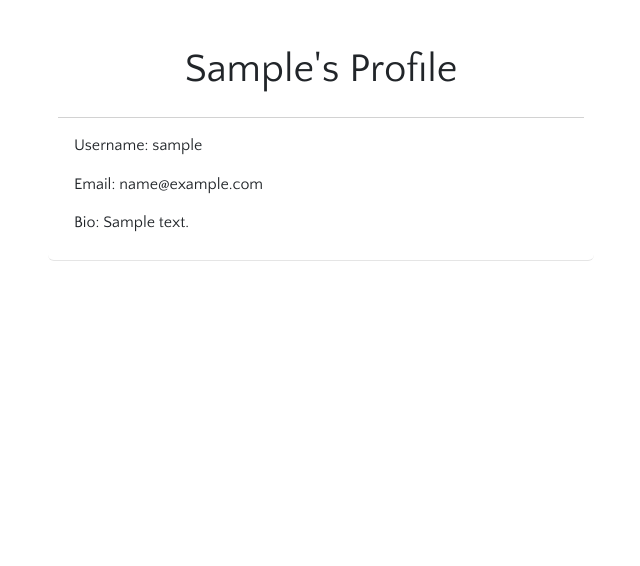
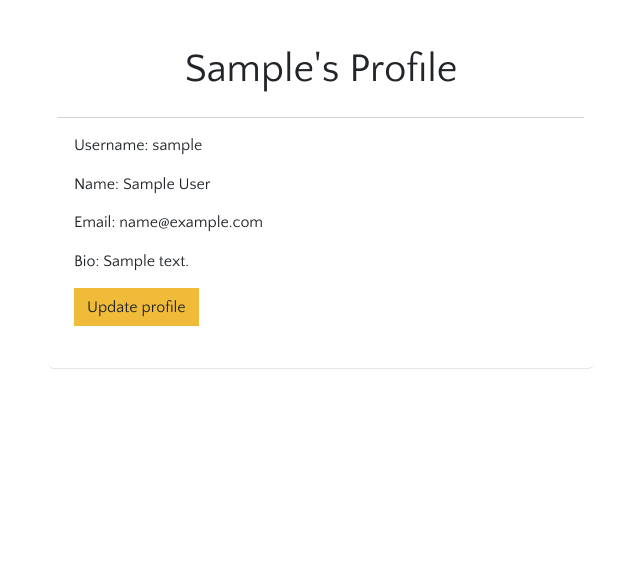
Before and after one commit to lucywoodman/goeatco, a Django app: page /profile/1 in a window 1280 px wide. Shown: the part 55-621 px from the top of the page, without its empty margins (319-959 px from the left). Run offline with Django 4.2, Linux system fonts and the light colour scheme; a user stored in the database is signed in; tables that the repository leaves empty hold one stand-in row (values such as "Sample post"); some libraries are stand-ins or nearby versions; some web fonts are replaced.

Commit message:
feat[pro]: update the template to show the user model fields as well as profile

```diff
--- a/templates/profiles/profile_detail.html
+++ b/templates/profiles/profile_detail.html
@@ -14,8 +14,10 @@
             </header>
             <div class="card-body">
                 <p class="card-text">Username: {{ user.username }} </p>
+                <p class="card-text">Name: {{ user.first_name }} {{ user.last_name }}</p>
                 <p class="card-text">Email: {{ user.email }}</p>
                 <p class="card-text">Bio: {{ profile.bio }} </p>
+                <a href="{% url 'profile_update' user.pk %}" class="btn btn-primary mb-3">Update profile</a>
             </div>
         </div>
     </div>
```
